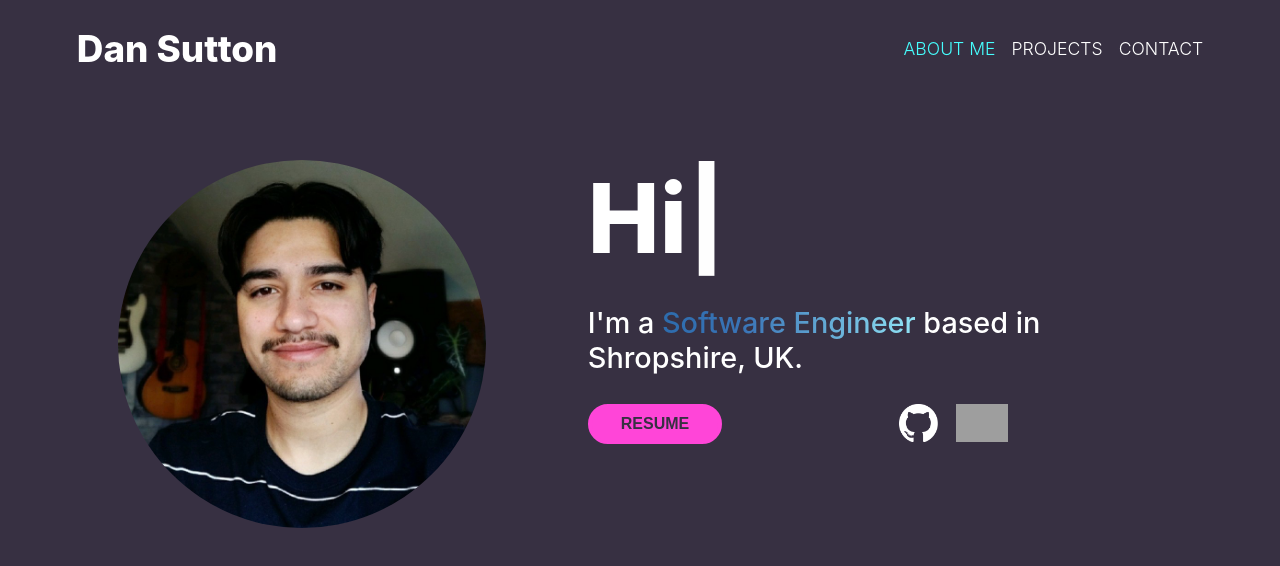
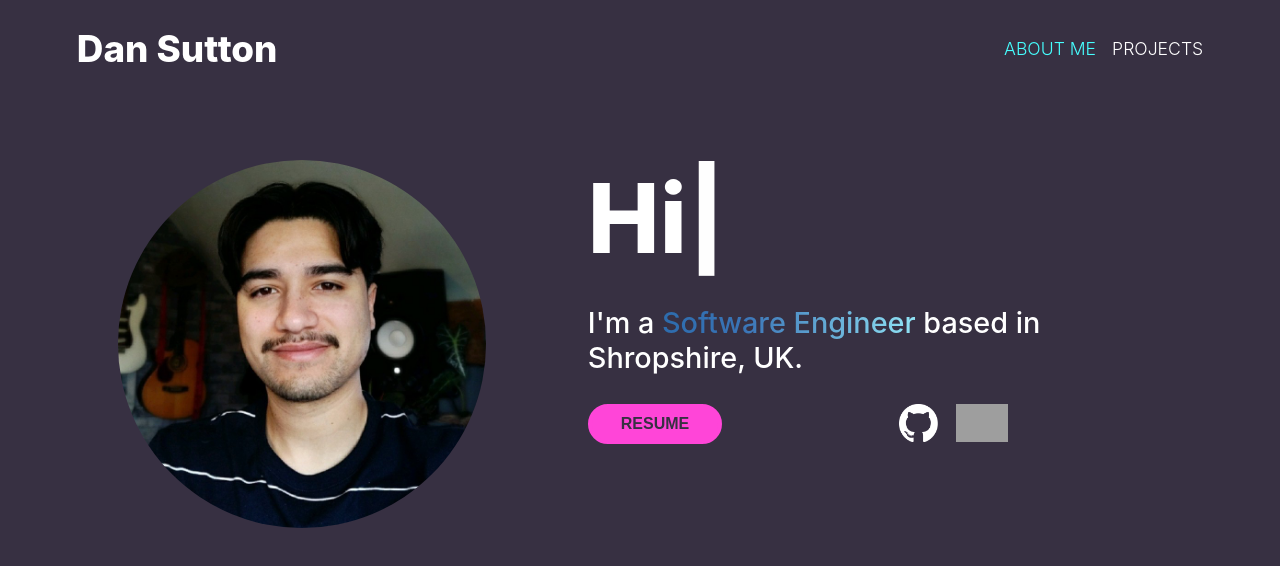
Before and after one commit to Dan-Sutton/dan-sutton-portfolio, a React (Create React App) app: page / in a window 1280 px wide. Shown: the top 566 px of the page. Built offline with nearby package versions, Linux system fonts and the light colour scheme; grey boxes are pictures that could not be loaded.

Commit message:
removed contact page

```diff
--- a/src/components/Navbar.js
+++ b/src/components/Navbar.js
@@ -12,7 +12,6 @@ function Navbar(props) {
       <ul>
         <CustomLink to="/">ABOUT ME</CustomLink>
         <CustomLink to="/projects">PROJECTS</CustomLink>
-        <CustomLink to="contact">CONTACT</CustomLink>
       </ul>
     </nav>
   );
```
